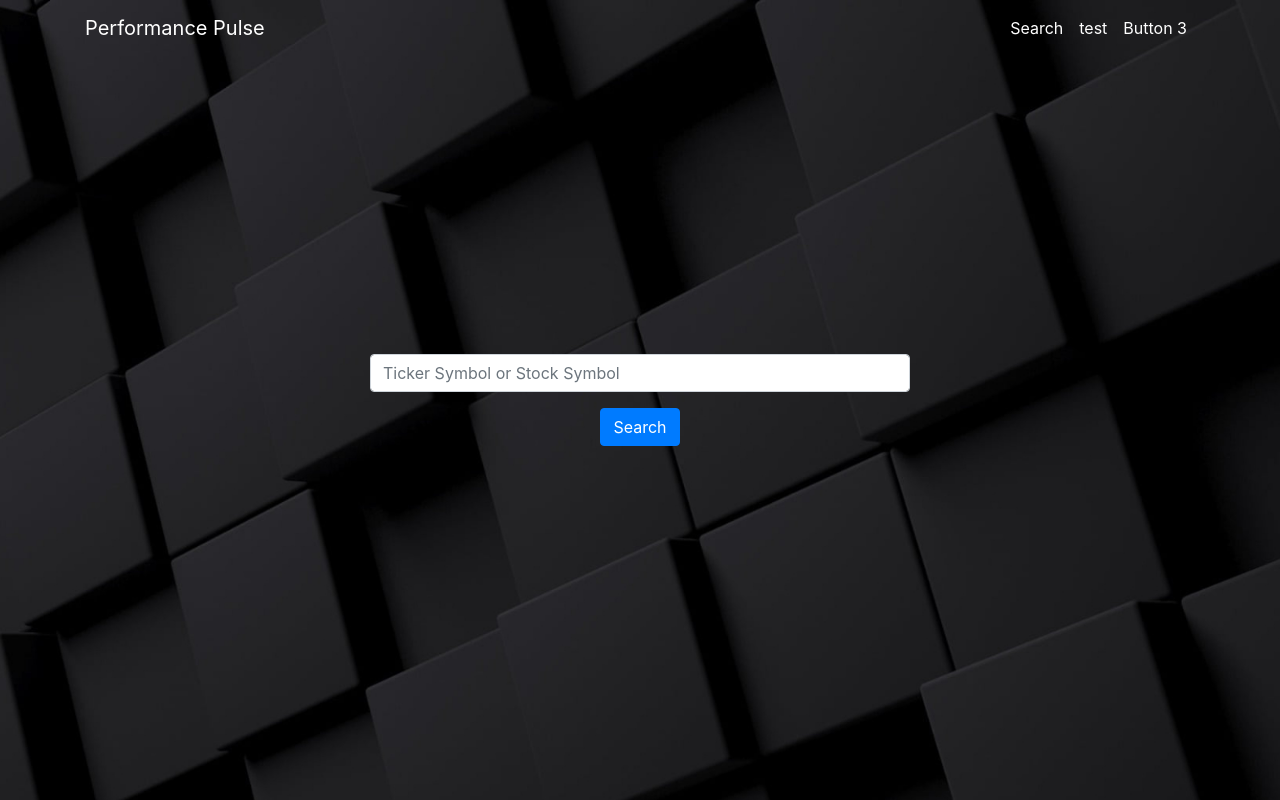
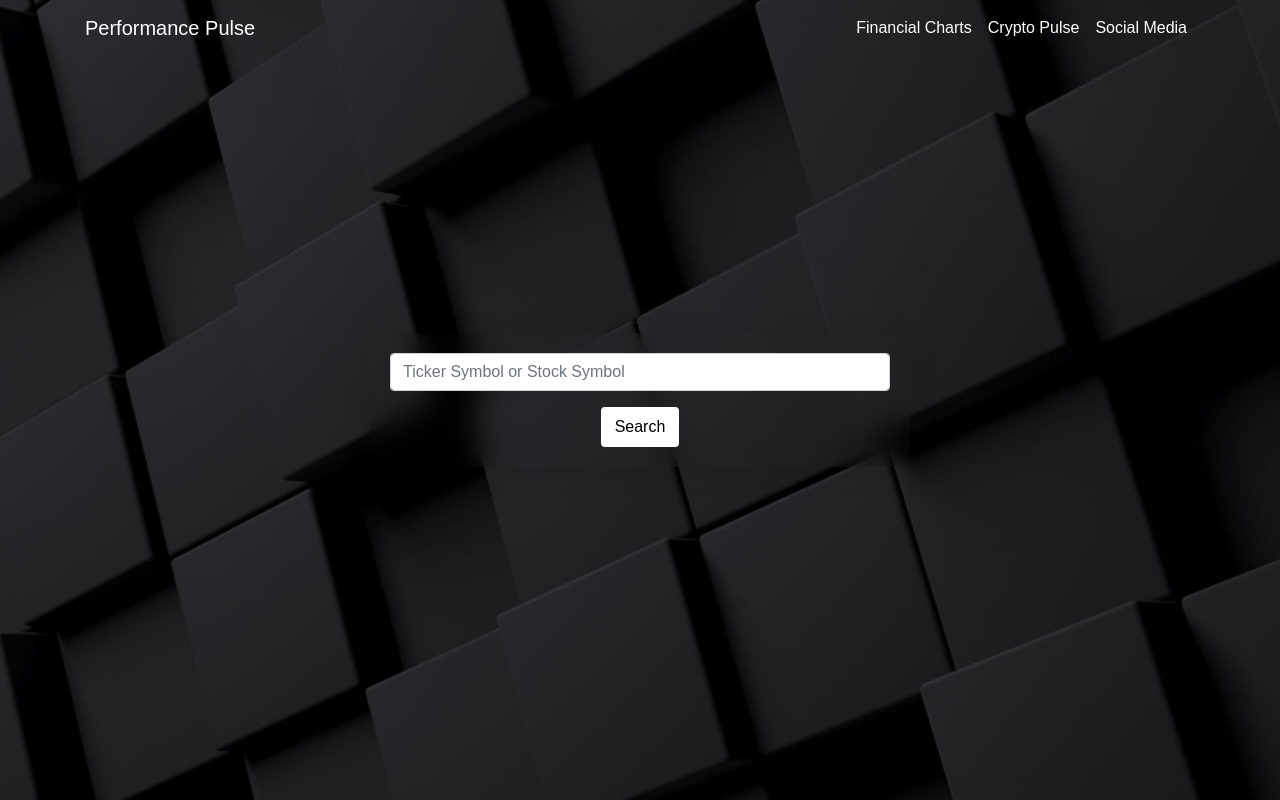
Before and after one commit to LazyCiao/Performance-Pulse, a Django app: page /financial_pulse/search/ in a window 1280 px wide. Run offline with Django 4.2, Linux system fonts and the light colour scheme; some libraries are stand-ins or nearby versions.

Commit message:
Add files via upload

```diff
--- /dev/null
+++ b/financial_pulse/templates/financial_pulse/search_company.html
@@ -0,0 +1,92 @@
+{% extends 'performance_pulse/base.html' %}
+{% load crispy_forms_tags %}
+{% load static %}  <!-- Add this line to load static files -->
+
+{% block title %}Company Search | Performance Pulse{% endblock title %}
+
+{% block extra_styles %}
+<link rel="stylesheet" type="text/css" href="{% static 'custom.css' %}">
+{% endblock %}
+
+{% block content %}
+<style>
+    body {
+        overflow-y: hidden;
+    }
+
+    .container {
+        position: relative;
+    }
+
+    .alert {
+        position: absolute;
+        top: 10px;
+        left: 50%;
+        transform: translateX(-50%);
+        z-index: 1;
+    }
+
+    .crispy-form {
+        text-align: center;
+        background: rgba(0, 0, 0, 0);
+        border-radius: 16px;
+        box-shadow: 0 4px 30px rgba(0, 0, 0, 0.1);
+        backdrop-filter: blur(13.4px);
+        -webkit-backdrop-filter: blur(13.4px);
+        padding: 20px;
+    }
+
+    .btn {
+        background-color: #ffffff;
+        color: #000000;
+        border: 2px solid #ffffff;
+        transition: background-color 0.2s ease, border-color 0.2s ease;
+    }
+
+    .btn:hover {
+        transition: color 0.3s ease;
+        background-color: #FF6347;
+        color: #ffffff;
+        border: 2px solid #FF6347;
+    }
+
+    .btn:active {
+        transition: color 0.3s ease;
+        background-color: #D40B00;
+        color: #ffffff;
+        border: 2px solid #D40B00;
+        transform: translateY(2px);
+    }
+
+    form button[type="submit"]:active {
+        box-shadow: 0 0 0 rgba(0, 0, 0, 0.5);
+    }
+</style>
+<body>
+    <div class="container">
+        {% if messages %}
+        <div class="row justify-content-center mt-4">
+            <div class="col-md-6">
+                {% for message in messages %}
+                <div class="alert alert-danger" role="alert">
+                    {{ message }}
+                </div>
+                {% endfor %}
+            </div>
+        </div>
+        {% endif %}
+
+        <div class="row justify-content-center align-items-center" style="height: 100vh;">
+            <div class="col-md-6">
+                <form method="POST" action="{% url 'financial_pulse:search' %}" class="crispy-form">
+                    {% csrf_token %}
+                    <div class="text-center">
+                        {{ form|crispy }}
+                        <button type="submit" class="btn">Search</button>
+                    </div>
+                </form>
+            </div>
+        </div>
+    </div>
+</body>
+{% endblock %}
--- a/financial_pulse/urls.py
+++ b/financial_pulse/urls.py
@@ -1,8 +1,9 @@
 from django.urls import path
 from . import views
 
+app_name = 'financial_pulse'
+
 urlpatterns = [
-    path('', views.home, name='home'),
     path('search/', views.search_company, name='search'),
     path('test/', views.test, name='test'),
     path('company_data/', views.company_data, name='company_data')
--- a/financial_pulse/views.py
+++ b/financial_pulse/views.py
@@ -1,7 +1,7 @@
 from django.shortcuts import render, redirect
 from django.contrib import messages
 from .forms import CompanyForm
-from .alpha_vantage import fetch_income_statement, fetch_balance_sheet, fetch_news_sentiment, fetch_overview, params, API_BASE_URL
+from .alpha_vantage import fetch_income_statement, fetch_balance_sheet, fetch_news_sentiment, fetch_overview, params, API_BASE_URL, news_sentiment_params
 from matplotlib import pyplot as plt
 import matplotlib.dates as mdates
 from io import BytesIO
@@ -9,10 +9,7 @@ import base64
 import json
 from datetime import datetime
 import numpy as np
-
-
-def home(request):
-    return render(request, 'financial_pulse/home.html')
+import nltk
 
 
 def search_company(request):
@@ -21,33 +18,69 @@ def search_company(request):
         if form.is_valid():
             company_name = form.cleaned_data['company_name']
             params['symbol'] = company_name  # Update the symbol parameter
+            news_sentiment_params['tickers'] = [company_name]  # Update the tickers parameter for news sentiment
             income_statement_data = fetch_income_statement(API_BASE_URL, params)
             balance_sheet_data = fetch_balance_sheet(API_BASE_URL, params)
-            news_sentiment_data = fetch_news_sentiment(API_BASE_URL, params)
+            news_sentiment_data = fetch_news_sentiment(API_BASE_URL, news_sentiment_params)
             overview_data = fetch_overview(API_BASE_URL, params)
-            formatted_news = json.dumps(news_sentiment_data, indent=2)
+
+            # Check if the response contains information about reaching the daily limit
+            if income_statement_data and 'Information' in income_statement_data:
+                messages.error(request, "This application is for learning and testing purposes only. "
+                       "The maximum daily fetch requests have been reached for this API. "
+                       "Please try again tomorrow.")
+                return render(request, 'financial_pulse/search_company.html', {'form': form})
 
             # Check if news and sentiment data is available
             if news_sentiment_data is not None and 'feed' in news_sentiment_data:
                 news_sentiment = news_sentiment_data['feed']
                 if news_sentiment:
-                    titles = []
-                    links = []
+                    news_items = []
 
-                    for report in news_sentiment:
+                    # Define the maximum number of characters you want to show for each title
+                    max_title_length = 50
+
+                    # Limit the number of articles to 3
+                    for report in news_sentiment[:3]:
                         news_title = report.get('title')
                         news_link = report.get('url')
 
-                        if news_title:
-                            titles.append(news_title)
-                        if news_link:
-                            links.append(news_link)
+                        if news_title and news_link:
+                            # Check if the title length exceeds the maximum allowed length
+                            if len(news_title) > max_title_length:
+                                # Find the last space before reaching the maximum length
+                                last_space_index = news_title.rfind(' ', 0, max_title_length)
+                                if last_space_index != -1:
+                                    # Shorten the title up to the last space
+                                    shortened_title = news_title[:last_space_index] + '...'
+                                else:
+                                    # If there are no spaces within the limit, simply truncate the title
+                                    shortened_title = news_title[:max_title_length - 3] + '...'
+                            else:
+                                # If the title is already short, keep it as is
+                                shortened_title = news_title
+
+                            # Append the shortened title and link to the list
+                            news_items.append((shortened_title, news_link))
+
+                    # If there are less than 3 articles, fill the list with empty tuples
+                    while len(news_items) < 3:
+                        news_items.append(('', ''))
 
 
             # Check if business overview data is available
             if overview_data is not None and 'Description' in overview_data and 'Name' in overview_data:
                 description = overview_data['Description']
                 name = overview_data['Name']
+
+                # Use NLTK to tokenize the description into sentences
+                sentences = nltk.sent_tokenize(description)
+
+                # Select the first three sentences (or less if the description is shorter)
+                first_three_sentences = ' '.join(sentences[:2])
+
+                # Update the description with the shortened version
+                description = first_three_sentences.strip()
 
 
             # Check if balance sheet data is available
@@ -144,26 +177,37 @@ def search_company(request):
 
                     # Clear plots
                     plt.clf()
+                    plt.figure(figsize=(10, 6))
 
                     # Creating line chart
-                    plt.plot(x_ticks, revenue_final, color='#FF8888', label='Revenue', marker='o', linewidth=1)
-                    plt.plot(x_ticks, net_income_final, color='#B57EDC', label='Net Income', marker='o', linewidth=1)
-                    plt.plot(x_ticks, operating_expenses_final, color='#A9A9A9', label='Expenses', marker='o', linewidth=1)
+                    plt.plot(x_ticks, revenue_final, color='#FF6347', label='Revenue', marker='h', markersize=10 , linewidth=3)
+                    plt.plot(x_ticks, net_income_final, color='#FF8A73', label='Net Income', marker='h', markersize=10 , linewidth=3)
+                    plt.plot(x_ticks, operating_expenses_final, color='#D40B00', label='Expenses', marker='h', markersize=10 , linewidth=3)
 
                     # Plot info and style
                     plt.style.use('_mpl-gallery')
-                    plt.xlabel('Fiscal Date')
-                    plt.ylabel('Amount (USD)')
-                    plt.title('Financial Metrics over Time')
+                    plt.xlabel(' ', color='white', fontsize=17)  # Increase font size to 12
+                    plt.ylabel('Amount (USD)', color='white', fontsize=17)  # Increase font size to 12
+                    plt.title(f'{company_name} Financial Metrics over Time', color='white', fontsize=17)  # Increase font size to 16
                     plt.tight_layout()
-                    plt.legend()
 
-                    plt.gca().xaxis.set_major_formatter(mdates.DateFormatter('%Y'))
-                    plt.gca().xaxis.set_major_locator(mdates.YearLocator())
+                    # Remove the grid from both axes
+                    plt.grid(False)
+
+                    # Style tick labels on both axes to have a white font color and increase font size to 10
+                    plt.tick_params(axis='x', colors='white', labelsize=16)
+                    plt.tick_params(axis='y', colors='white', labelsize=16)
+
+                    # Style legend and increase font size to 10
+                    legend = plt.legend(fontsize=18)
+                    legend.get_frame().set_facecolor('none')
+                    # Loop through all legend texts and set the color to white
+                    for text in legend.get_texts():
+                        text.set_color('white')
 
                     # Convert the plot to an image
                     buffer = BytesIO()
-                    plt.savefig(buffer, format='png')
+                    plt.savefig(buffer, format='png', transparent=True)
                     buffer.seek(0)
                     line_chart_image_base64 = base64.b64encode(buffer.getvalue()).decode('utf-8')
                     buffer.close()
@@ -183,26 +227,46 @@ def search_company(request):
                     x_ticks_net = x_indices + bar_width
 
                     # Rotating x values
-                    plt.xticks(rotation=70)
+                    plt.xticks(rotation=45)
 
                     # Creating bar chart
-                    plt.bar(x_ticks_gross, gross_profit_margin_final, color='#FF9999', label='Gross Profit Margin', width=bar_width)
-                    plt.bar(x_ticks_operating, operating_profit_margin_final, color='#B57EDC', label='Operating Profit Margin', width=bar_width)
-                    plt.bar(x_ticks_net, net_profit_margin_final, color='#A9A9A9', label='Net Profit Margin', width=bar_width)
+                    plt.bar(x_ticks_gross, gross_profit_margin_final, color='#FF6347', label='Gross Profit Margin', width=bar_width)
+                    plt.bar(x_ticks_operating, operating_profit_margin_final, color='#FF8A73', label='Operating Profit Margin', width=bar_width)
+                    plt.bar(x_ticks_net, net_profit_margin_final, color='#D40B00', label='Net Profit Margin', width=bar_width)
 
                     plt.style.use('_mpl-gallery')
-                    plt.xlabel(' ')
-                    plt.ylabel('Margin (%)')
-                    plt.title('Gross, Operating, and Net Profit Margin')
+                    plt.xlabel(' ', color='white', fontsize=18)  # Increase font size to 12
+                    plt.ylabel('Margin (%)', color='white', fontsize=18)  # Increase font size to 12
+                    plt.title(f'{company_name} Gross, Operating, and Net Profit Margin', color='white', fontsize=18)  # Increase font size to 16
                     plt.tight_layout()
-                    plt.legend()
+
+                    # Remove the grid from both axes
+                    plt.grid(False)
+
+                    # Style tick labels on both axes to have a white font color and increase font size to 10
+                    plt.tick_params(axis='x', colors='white', labelsize=16)
+                    plt.tick_params(axis='y', colors='white', labelsize=16)
+
+                    # Style legend and increase font size to 10
+                    legend = plt.legend(fontsize=18)
+                    legend.get_frame().set_facecolor('none')
+                    # Loop through all legend texts and set the color to white
+                    for text in legend.get_texts():
+                        text.set_color('white')
+
+                    # Convert the plot to an image
+                    buffer = BytesIO()
+                    plt.savefig(buffer, format='png', transparent=True)
+                    buffer.seek(0)
+                    bar_chart_image_base64 = base64.b64encode(buffer.getvalue()).decode('utf-8')
+                    buffer.close()
 
                     # Set the x-tick locations and labels
                     plt.xticks(x_indices, bar_x_ticks)
 
                     # Convert the plot to an image
                     buffer = BytesIO()
-                    plt.savefig(buffer, format='png')
+                    plt.savefig(buffer, format='png', transparent=True)
                     buffer.seek(0)
                     bar_image_base64 = base64.b64encode(buffer.getvalue()).decode('utf-8')
                     buffer.close()
@@ -212,25 +276,42 @@ def search_company(request):
 
                     # Create the area chart
                     plt.fill_between(x_ticks, total_assets_final, color='#FF0000', alpha=0.5, label="Total Assets")
-                    plt.fill_between(x_ticks, total_liabilities_final, color='#B57EDC', alpha=0.5, label="Total Liabilities")
+                    plt.fill_between(x_ticks, total_liabilities_final, color='#FF8A73', alpha=0.5, label="Total Liabilities")
                     plt.fill_between(x_ticks, total_shareholder_equity_final, color='#A9A9A9', alpha=0.5, label="Total Shareholder Equity")
 
                     # Customize the chart
-                    plt.xlabel("Fiscal Date")
-                    plt.ylabel("Amount (USD)")
-                    plt.title("Trend of Financial Metrics")
-                    plt.legend()
+                    plt.style.use('_mpl-gallery')
+                    plt.xlabel(' ', color='white', fontsize=17)  # Increase font size to 12
+                    plt.ylabel("Amount (USD)", color='white', fontsize=17)  # Increase font size to 12
+                    plt.title(f'{company_name} Financial Metrics over Time', color='white', fontsize=17)  # Increase font size to 16
+
+                    # Remove the grid from both axes
+                    plt.grid(False)
+
+                    # Style tick labels on both axes to have a white font color and increase font size to 10
+                    plt.tick_params(axis='x', colors='white', labelsize=16)
+                    plt.tick_params(axis='y', colors='white', labelsize=16)
+
+                    # Style legend and increase font size to 10
+                    legend = plt.legend(fontsize=18)
+                    legend.get_frame().set_facecolor('none')
+                    # Loop through all legend texts and set the color to white
+                    for text in legend.get_texts():
+                        text.set_color('white')
 
                     # Convert the plot to an image
                     buffer = BytesIO()
-                    plt.savefig(buffer, format='png')
+                    plt.savefig(buffer, format='png', transparent=True)
                     buffer.seek(0)
                     area_image_base64 = base64.b64encode(buffer.getvalue()).decode('utf-8')
                     buffer.close()
 
+
                     # Store the fetched data in the session
                     request.session['company_data'] = {
                         'company_name': company_name,
+                        'description': description,
+                        'name' : name,
                         'line_chart_image_base64': line_chart_image_base64,
                         'bar_chart_image_base64': bar_image_base64,
                         'area_chart_image_base64': area_image_base64,
@@ -238,24 +319,21 @@ def search_company(request):
                         'fiscal_date_list': fiscal_date_final,
                         'net_Income_list': net_income_final,
                         'operating_expenses_list': operating_expenses_final,
-                        'gross_profit_margin' : gross_profit_margin_final,
-                        'operating_profit_margin' : operating_profit_margin_final,
-                        'net_profit_margin' : net_profit_margin_final,
+                        'gross_profit_margin': gross_profit_margin_final,
+                        'operating_profit_margin': operating_profit_margin_final,
+                        'net_profit_margin': net_profit_margin_final,
+                        'news_items': news_items,
                     }
 
-                    print(formatted_news)
-                    print(titles)
-                    print(links)
+                    # Redirect to the company_data URL
+                    return redirect('financial_pulse:company_data')
 
-                    # Redirect to the company_data URL
-                    return redirect('company_data')
-
-            messages.error(request, 'No financial data found for the entered company symbol.')
+                messages.error(request, 'No financial data found for the entered company symbol.')
 
     else:
         form = CompanyForm()
 
-    return render(request, 'financial_pulse/search.html', {'form': form})
+    return render(request, 'financial_pulse/search_company.html', {'form': form})
 
 
 def company_data(request):
@@ -267,7 +345,7 @@ def company_data(request):
     if company_data:
         return render(request, 'financial_pulse/company_data.html', {'company_data': company_data})
     else:
-        return redirect('search')
+        return redirect('financial_pulse:search_company')
 
 
 def test(request):
```
Also changed, not shown: financial_pulse/alpha_vantage.py (+15 -5 lines), financial_pulse/templates/financial_pulse/company_data.html (+93 -7 lines), financial_pulse/templates/financial_pulse/test.html (+1 -44 lines).
